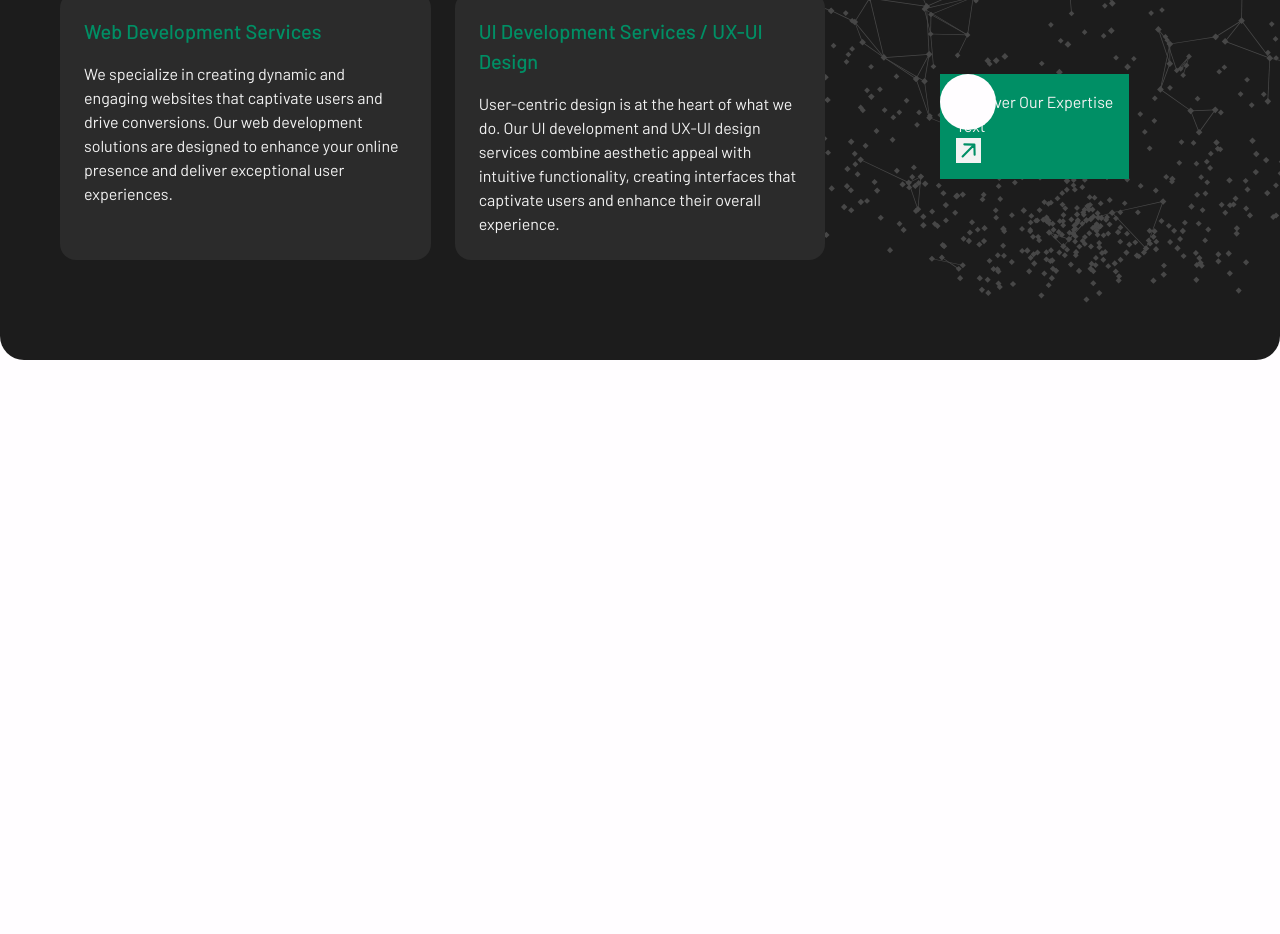
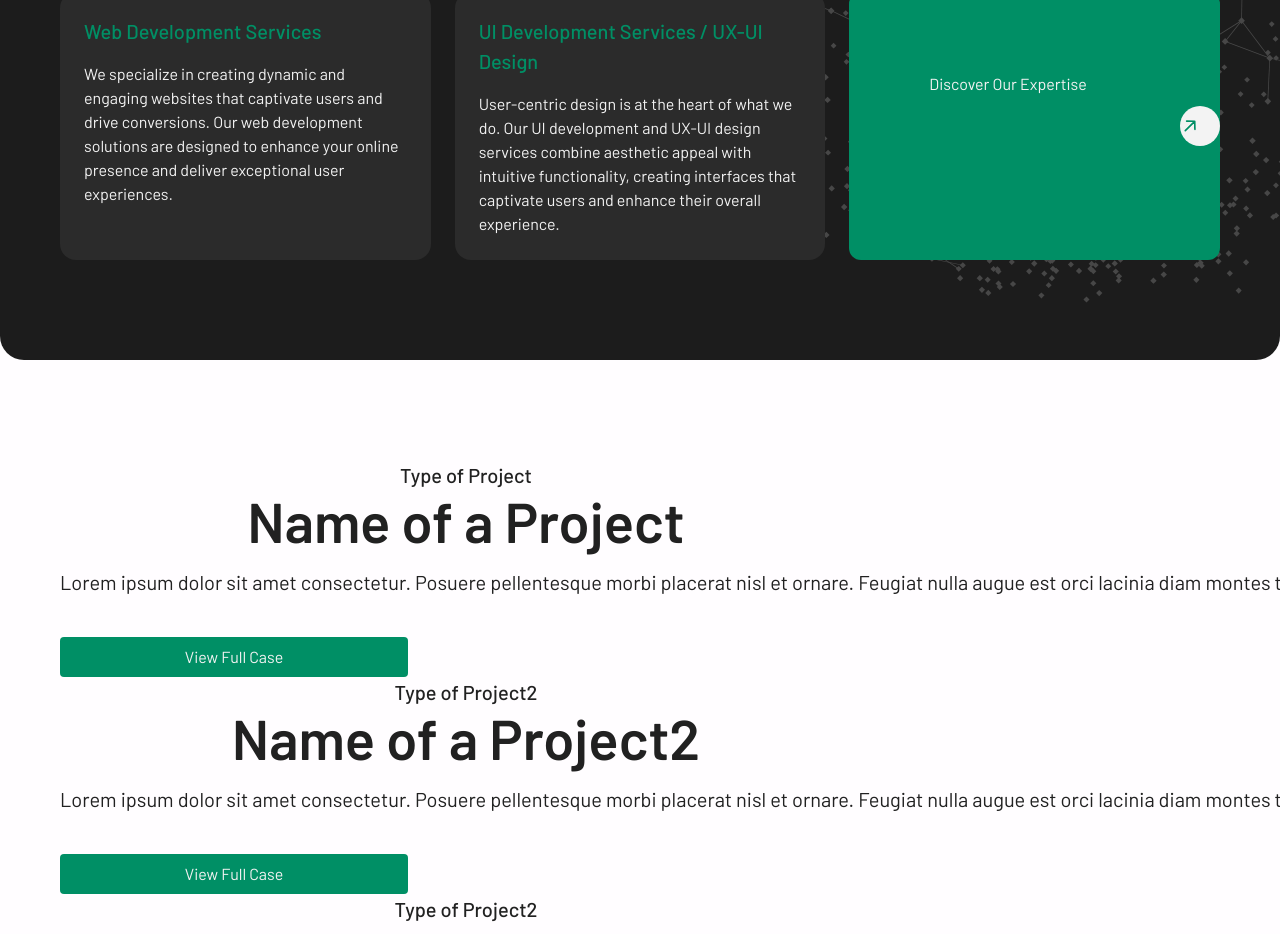
Before and after one commit to yanachrnsh/QOOX, a React (Vite) app: page / in a window 1280 px wide. Shown: the part 2100-3034 px from the top of the page. Before the commit the page ends 2460 px from the top, so only its background shows below. Built offline with nearby package versions, Linux system fonts and the light colour scheme.

Commit message:
case section

```diff
--- a/src/components/Sections/AboutSection/about-section.component.tsx
+++ b/src/components/Sections/AboutSection/about-section.component.tsx
@@ -1,8 +1,5 @@
-import { Title } from '../../Title/title.component'
-import { SubTitle } from '../../SubTitle/subtitle.component'
-import { TitleSmall } from '../../TitleSmall/title-small.component'
+import { Title, SubTitle, Card, TitleSmall } from '../../index'
 import { styles, card } from '../../../constants/styles-constants'
-import { Card } from '../../Card/card.component'
 import { about } from '../../../constants/content-constants'
 
 export const AboutSection = () => {
--- /dev/null
+++ b/src/components/Sections/CaseStudiesSection/case-studies-section.tsx
@@ -0,0 +1,74 @@
+import { useState } from 'react'
+import { styles } from '../../../constants/styles-constants'
+import {
+	TitleDescription,
+	Button,
+	Title,
+	SubTitle,
+	SubTitleTop
+} from '../../index'
+import { caseStudies } from '../../../constants/content-constants'
+
+export const CaseStudiesSection = () => {
+	const [activeIndex, setActiveIndex] = useState(0)
+
+	const updateIndex = (newIndex: number) => {
+		if (newIndex < 0) {
+			newIndex = 0
+		} else if (newIndex >= caseStudies.length) {
+			newIndex = caseStudies.length - 1
+		}
+
+		setActiveIndex(newIndex)
+	}
+	return (
+		<section
+			className={`${styles.sectionCol} ${styles.paddingX} sm:text-center sm:items-center items-start overflow-hidden`}
+		>
+			<div
+				className={`whitespace-nowrap ease-in shadow-sm`}
+				style={{ transform: `translate(-${activeIndex * 100}%)` }}
+			>
+				{caseStudies.map(item => (
+					<TitleDescription key={item.id}>
+						<SubTitleTop
+							textMain={item.subTitleTop}
+							styles={`${styles.paragraph} md:w-[70%] w-[100%]`}
+						/>
+						<Title
+							styles={`${styles.headingh1} pb-4 md:w-[70%] w-[100%]`}
+							textMain={item.title}
+						/>
+						<SubTitle
+							styles={`${styles.paragraph} pb-[40px] md:w-[70%] w-[100%]  ss:w-[80%] font-normal `}
+							text={item.subTitle}
+						/>
+						<Button
+							classNameBtn=' w-[100%]'
+							classNameDiv=' ss:w-[30%] min-w-[200px] w-[100%] text-lightPrimary bg-brandColorGreen py-2 px-6 rounded text-center '
+							text='View Full Case'
+						/>
+					</TitleDescription>
+				))}
+			</div>
+			<button
+				className='button-arrow'
+				onClick={() => {
+					updateIndex(activeIndex - 1)
+				}}
+			>
+				prev
+				{/* <span class='material-symbols-outlined'>arrow_forward_ios</span> */}
+			</button>
+			<button
+				className='button-arrow'
+				onClick={() => {
+					updateIndex(activeIndex + 1)
+				}}
+			>
+				Next
+				{/* <span class='material-symbols-outlined'>arrow_forward_ios</span> */}
+			</button>
+		</section>
+	)
+}
--- a/src/components/Sections/ServicesSection/services-section.component.tsx
+++ b/src/components/Sections/ServicesSection/services-section.component.tsx
@@ -1,31 +1,29 @@
-import { Title } from '../../Title/title.component'
 import { useState, useEffect, useRef } from 'react'
+import { Title, Card, Scroll } from '../../index'
 import { styles, layout, card } from '../../../constants/styles-constants'
-import { Card } from '../../Card/card.component'
 import { services } from '../../../constants/content-constants'
-import { Scroll } from '../../Scroll/scroll.component'
 import icon from '../../../assets/arrow-right.svg'
-
+import { useGetCurrentDimension } from '../../../hooks/useGetCurrentDimension'
 
 export const ServicesSection = () => {
-	const [width, setWidth] = useState(0)
+	const [scrollWidth, setScrollWidth] = useState(0)
 	const [isLgScreen, setIsLgScreen] = useState(false)
-	 const svg = useRef<HTMLImageElement>(null)
-
+	const [isHover, setIsHover] = useState(false)
 	const carousel = useRef<HTMLInputElement>(null)
-
-	const screenWidth = window.innerWidth
+	const { width } = useGetCurrentDimension()
 
 	useEffect(() => {
 		carousel.current !== null &&
-			setWidth(carousel.current.scrollWidth - carousel.current?.offsetWidth)
+			setScrollWidth(
+				carousel.current.scrollWidth - carousel.current?.offsetWidth
+			)
 
-		screenWidth >= 1200 && setIsLgScreen(true)
-	}, [])
-
-	if (svg.current !== null) {
-		console.log(svg.current.getBoundingClientRect())
-	}
+		if (width >= 1200) {
+			setIsLgScreen(true)
+		} else {
+			setIsLgScreen(false)
+		}
+	}, [width])
 
 	return (
 		<section className={`${layout.sectionDark}`}>
@@ -34,20 +32,31 @@ export const ServicesSection = () => {
 				{isLgScreen ? (
 					<ServicesCard />
 				) : (
-					<Scroll carousel={carousel} width={width}>
+					<Scroll carousel={carousel} width={scrollWidth}>
 						<ServicesCard />
 					</Scroll>
 				)}
-				<div className='p-4 bg-brandColorGreen hover-overlay2 relative m-auto ease-in '>
-					Discover Our Expertise
-					<p>Text</p>
-					<img
-						ref={svg}
-						src={icon}
-						width='25px'
-						height='24px'
-						className='bg-lightPrimary'
-					></img>
+
+				<div
+					className='p-9 bg-brandColorGreen relative rounded-xl mt-6 mb-22 sm:w-[60%] sm:self-start sm:p-20 lg:w-[100%] lg:h-[100%] lg:mt-0 lg:mb-0'
+					onMouseEnter={() => setIsHover(true)}
+					onMouseLeave={() => setIsHover(false)}
+				>
+					<p className={isHover ? ` text-brandColorGreen z-10` : ``}>
+						Discover Our Expertise
+					</p>
+					<div
+						className={
+							isHover
+								? `bg-lightPrimary rounded-xl w-[100%] h-[100%] absolute top-1/2 right-0 -translate-y-1/2 transition-all duration-200 ease-in z-5`
+								: `bg-lightPrimar absolute top-1/2 right-0 -translate-y-1/2 rounded-full w-10 h-10 transition-all duration-200 ease-in z-5`
+						}
+					>
+						<img
+							src={icon}
+							className={`bg-lightPrimary opacity-1/2 w-10 h-10 absolute top-1/2 right-0 pr-5 -translate-y-1/2 rounded-full z-5 pointer-events-none`}
+						></img>
+					</div>
 				</div>
 			</div>
 		</section>
--- a/src/components/SubTitleTop/subtitle-top.component.tsx
+++ b/src/components/SubTitleTop/subtitle-top.component.tsx
@@ -5,7 +5,7 @@ export const SubTitleTop = ({
 }: {
 	styles: string
 	textMain: string
-	textSpan: string
+	textSpan?: string
 }) => {
 	return (
 		<>
--- /dev/null
+++ b/src/components/index.tsx
@@ -0,0 +1,20 @@
+import { TitleDescription } from './TitleDescription/title-description.component'
+import { Button } from './Button/button.component'
+import { Title } from './Title/title.component'
+import { SubTitle } from './SubTitle/subtitle.component'
+import { SubTitleTop } from './SubTitleTop/subtitle-top.component'
+import { Card } from './Card/card.component'
+import { Scroll } from './Scroll/scroll.component'
+import { TitleSmall } from './TitleSmall/title-small.component'
+
+export {
+  TitleDescription,
+  Button,
+  Title,
+  SubTitle,
+  SubTitleTop,
+  Card,
+  Scroll,
+  TitleSmall
+
+}
--- a/src/constants/content-constants.ts
+++ b/src/constants/content-constants.ts
@@ -93,6 +93,33 @@ export const about = [
 	}
 ]
 
+export const caseStudies = [
+	{
+		id: 'case-study-1',
+		src: '../../src/assets/iphone-case.png',
+		title: 'Name of a Project',
+		subTitle:
+			'Lorem ipsum dolor sit amet consectetur. Posuere pellentesque morbi placerat nisl et ornare. Feugiat nulla augue est orci lacinia diam montes tristique maecenas. Lacus vel sit est volutpat. Blandit bibendum vitae risus fermentum pretium.',
+		subTitleTop: 'Type of Project'
+	},
+	{
+		id: 'case-study-2',
+		src: '../../src/assets/iphone-case.png',
+		title: 'Name of a Project2',
+		subTitle:
+			'Lorem ipsum dolor sit amet consectetur. Posuere pellentesque morbi placerat nisl et ornare. Feugiat nulla augue est orci lacinia diam montes tristique maecenas. Lacus vel sit est volutpat. Blandit bibendum vitae risus fermentum pretium.',
+		subTitleTop: 'Type of Project2'
+	},
+	{
+		id: 'case-study-3',
+		src: '../../src/assets/iphone-case.png',
+		title: 'Name of a Project2',
+		subTitle:
+			'Lorem ipsum dolor sit amet consectetur. Posuere pellentesque morbi placerat nisl et ornare. Feugiat nulla augue est orci lacinia diam montes tristique maecenas. Lacus vel sit est volutpat. Blandit bibendum vitae risus fermentum pretium.',
+		subTitleTop: 'Type of Project2'
+	}
+]
+
 // const titles = [
 // 	{
 // 		id: 'intro',
--- a/src/constants/styles-constants.ts
+++ b/src/constants/styles-constants.ts
@@ -46,3 +46,5 @@ export const card = {
 // 	hoverBlock: `relative m-auto ease-in`,
 // 	hoverImg:
 // }
+
+export const hoverBlock = `before:bg-lightPrimary before:hover:rounded-xl before:hover:w-[100%] before:hover:h-[100%] w-10 h-10  `
--- /dev/null
+++ b/src/hooks/useGetCurrentDimension.tsx
@@ -0,0 +1,24 @@
+import { useState, useEffect } from 'react'
+
+export const useGetCurrentDimension = () => {
+	const [screenSize, setScreenSize] = useState(getCurrentDimension())
+
+	function getCurrentDimension() {
+		return {
+			width: window.innerWidth,
+			height: window.innerHeight
+		}
+	}
+
+	useEffect(() => {
+		const updateDimension = () => {
+			setScreenSize(getCurrentDimension())
+		}
+		window.addEventListener('resize', updateDimension)
+
+		return () => {
+			window.removeEventListener('resize', updateDimension)
+		}
+	}, [screenSize])
+	return screenSize
+}
--- a/src/index.css
+++ b/src/index.css
@@ -5,7 +5,6 @@
 @import 'tailwindcss/components';
 
 @import 'tailwindcss/utilities';
-
 
 @layer base {
 	html {
@@ -63,49 +62,3 @@
 	-webkit-animation: slide-top 0.5s cubic-bezier(0.25, 0.46, 0.45, 0.94) both;
 	animation: slide-top 0.5s cubic-bezier(0.25, 0.46, 0.45, 0.94) both;
 }
-
-.hover-overlay2 {
-	position: relative;
-	margin: auto;
-	transition: all 0.2s ease;
-}
-
-.hover-overlay2::before {
-	content: '';
-	position: absolute;
-	top: 0;
-	left: 0;
-	display: block;
-	border-radius: 28px;
-	background: #fffdff;
-	width: 56px;
-	height: 56px;
-	transition: all 0.3s ease;
-}
-
-.hover-overlay2 svg {
-	position: absolute;
-	top: 0;
-	margin-left: 10px;
-	fill: none;
-	stroke-linecap: round;
-	stroke-linejoin: round;
-	stroke: #008f65;
-	stroke-width: 2;
-	transform: translateX(-5px);
-	transition: all 0.3s ease;
-}
-
-.hover-overlay2:hover::before {
-	width: 100%;
-	height: 100%;
-	background: rgba(#fffdff, 1);
-}
-
-.hover-overlay2:hover svg {
-	transform: translateX(0);
-}
-
-.hover-overlay2:hover:active {
-	transform: scale(0.96);
-}
--- a/src/pages/landing.page.tsx
+++ b/src/pages/landing.page.tsx
@@ -3,6 +3,7 @@ import { IntroSection } from '../components/Sections/IntroSection/intro-section.
 import { Divider } from '../components/Divider/divider.component'
 import { AboutSection } from '../components/Sections/AboutSection/about-section.component'
 import { ServicesSection } from '../components/Sections/ServicesSection/services-section.component'
+import { CaseStudiesSection } from '../components/Sections/CaseStudiesSection/case-studies-section'
 
 export const Landing = () => {
 	return (
@@ -12,6 +13,7 @@ export const Landing = () => {
 			<Divider />
 			<AboutSection />
 			<ServicesSection />
+			<CaseStudiesSection />
 		</div>
 	)
 }
```
Also changed, not shown: src/components/Sections/IntroSection/intro-section.component.tsx (+7 -5 lines), src/assets/iphone-case.png (added).
